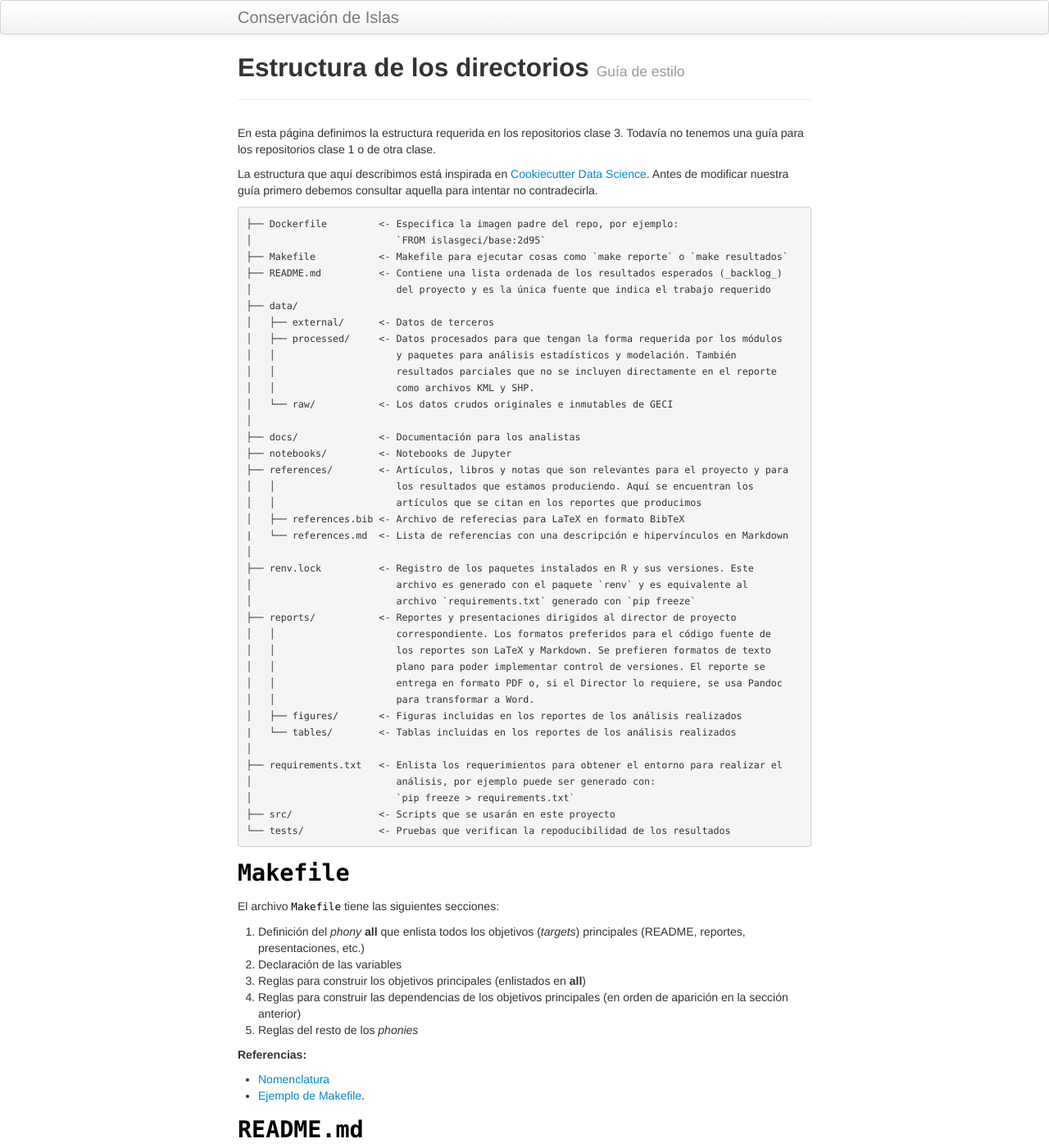
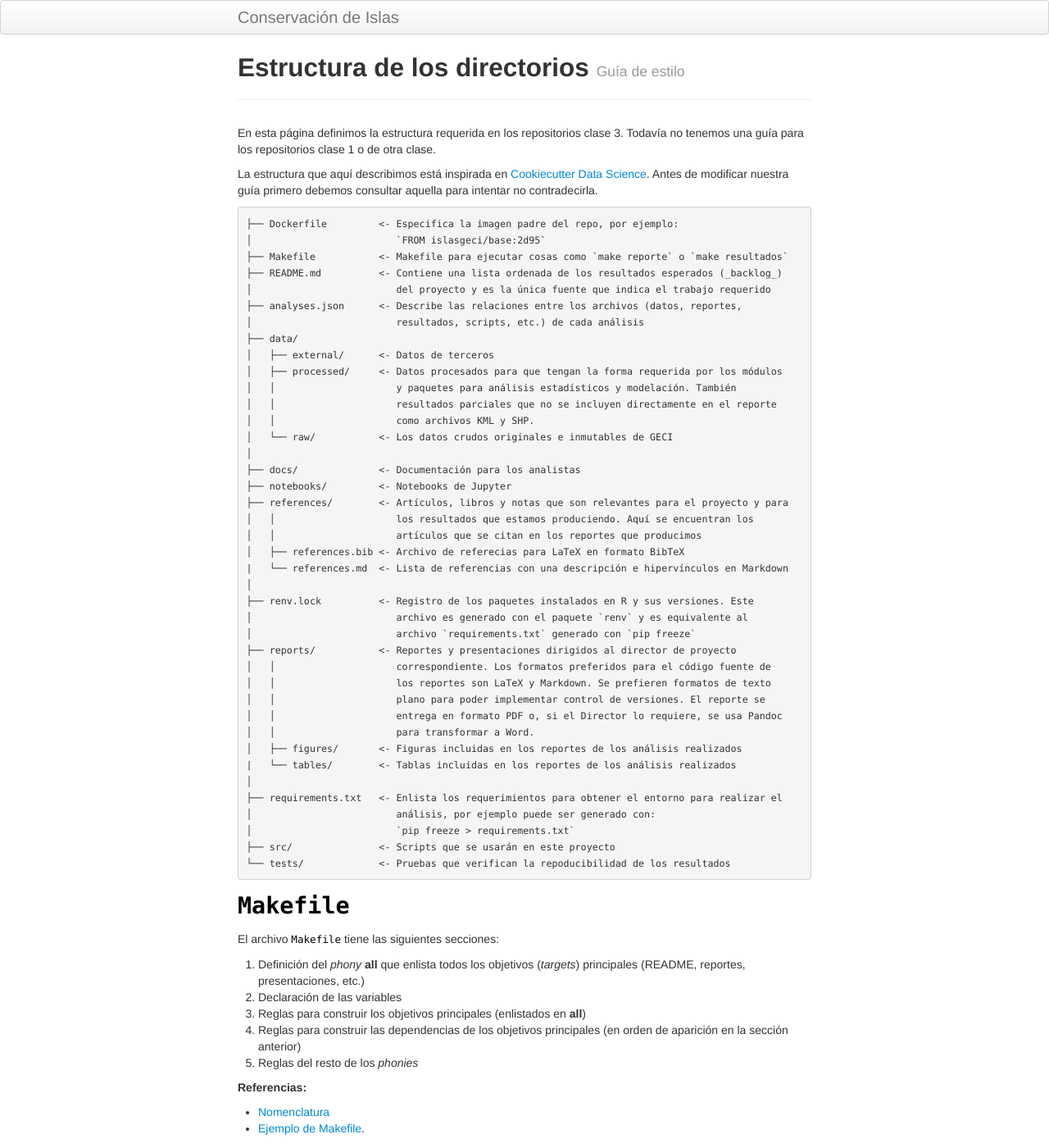
Before and after one commit to LizethMReyes/islasgeci.github.io, a Jekyll site: the page built from ciencia_de_datos/guia_de_estilo/estructura.md, in a window 1280 px wide and 1400 px high. Shown: the whole window at 82% size. Built offline with Jekyll 4.4.1, drawn with Linux system fonts in a browser that asks for light colours.

Commit message:
Incluye `analyses.json`

```diff
--- a/ciencia_de_datos/guia_de_estilo/estructura.md
+++ b/ciencia_de_datos/guia_de_estilo/estructura.md
@@ -15,6 +15,8 @@
 ├── Makefile           <- Makefile para ejecutar cosas como `make reporte` o `make resultados`
 ├── README.md          <- Contiene una lista ordenada de los resultados esperados (_backlog_)
 │                         del proyecto y es la única fuente que indica el trabajo requerido
+├── analyses.json      <- Describe las relaciones entre los archivos (datos, reportes,
+│                         resultados, scripts, etc.) de cada análisis
 ├── data/
 │   ├── external/      <- Datos de terceros
 │   ├── processed/     <- Datos procesados para que tengan la forma requerida por los módulos
```
